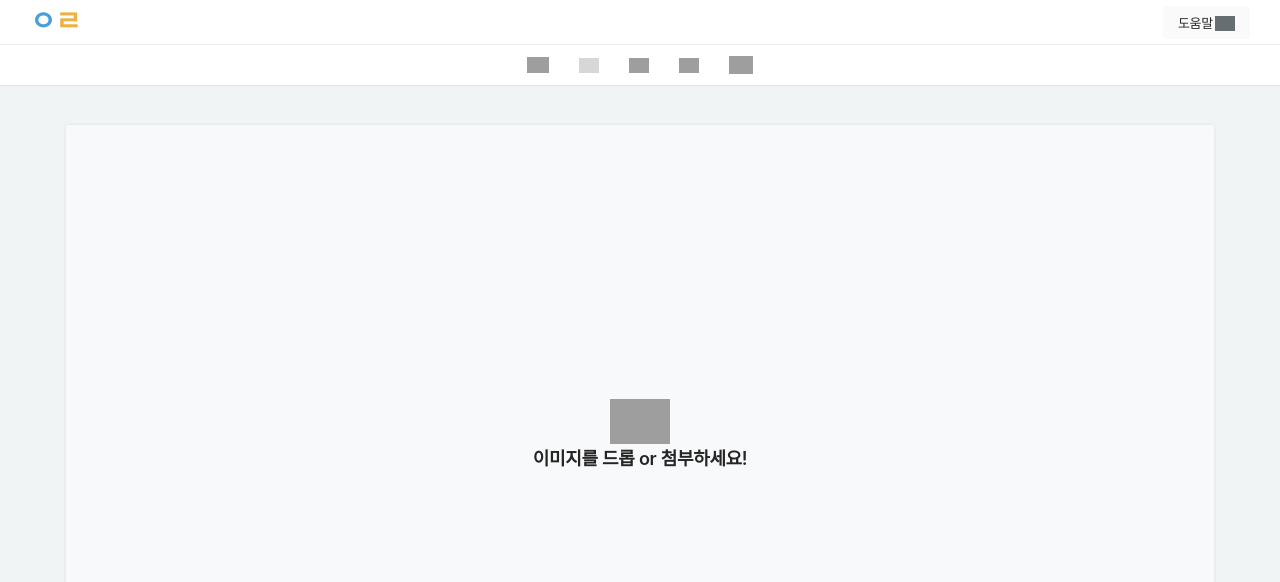
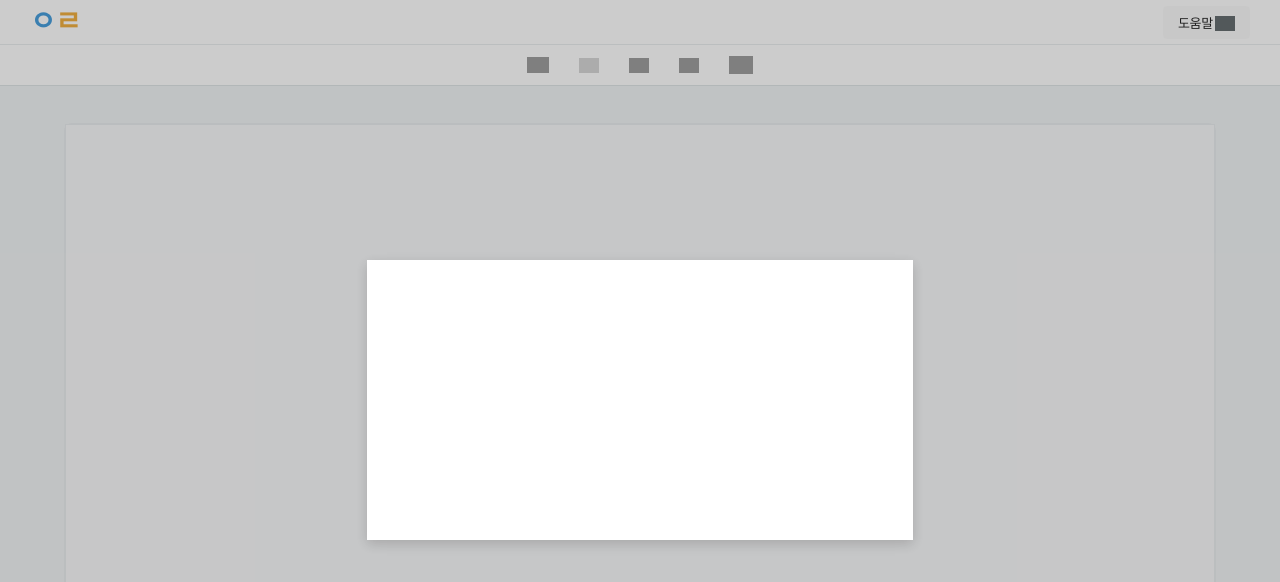
Before and after one commit to mecanvas/early-front, a Next.js app: page /tool/divided in a window 1280 px wide. Both pictures are taken after a click on the button "도움말". Shown: the top 582 px of the page. Built offline with nearby package versions, Linux system fonts and the light colour scheme; grey boxes are pictures that could not be loaded; a web font is replaced by a local one.

Commit message:
튜토리얼 모달 오픈 완료

```diff
--- a/src/components/common/HelperButton.tsx
+++ b/src/components/common/HelperButton.tsx
@@ -1,6 +1,8 @@
 import styled from '@emotion/styled';
 import { Button } from 'antd';
 import { icons } from 'public/icons';
+import { useCallback, useState } from 'react';
+import ToolTutorial from 'src/components/tool/ToolTutorial';
 
 const HelpButton = styled(Button)`
   height: 34px;
@@ -30,11 +32,20 @@ const HelpButton = styled(Button)`
 `;
 
 const FloatHelper = () => {
+  const [showingModal, setShowingModal] = useState(false);
+
+  const handleOpenTutorial = useCallback(() => {
+    setShowingModal((prev) => !prev);
+  }, []);
+
   return (
-    <HelpButton type="text">
-      <span>도움말</span>
-      <img src={icons.questionMark} />
-    </HelpButton>
+    <>
+      <HelpButton type="text" onClick={handleOpenTutorial}>
+        <span>도움말</span>
+        <img src={icons.questionMark} />
+      </HelpButton>
+      {showingModal && <ToolTutorial onClick={handleOpenTutorial} />}
+    </>
   );
 };
 
--- a/src/components/tool/ToolTutorial.tsx
+++ b/src/components/tool/ToolTutorial.tsx
@@ -7,10 +7,19 @@ const TutorialContainer = styled.div`
   left: 0;
   width: 100%;
   height: 100vh;
-  z-index: 100;
   display: flex;
   justify-content: center;
+  z-index: 100;
   align-items: center;
+`;
+
+const TutorialModalBackground = styled.div`
+  position: fixed;
+  top: 0;
+  left: 0;
+  width: 100%;
+  height: 100vh;
+  background-color: rgba(0, 0, 0, 0.2);
 `;
 
 const TutorialModal = styled.div`
@@ -18,11 +27,17 @@ const TutorialModal = styled.div`
   height: 280px;
   background-color: ${({ theme }) => theme.color.white};
   box-shadow: 0 4px 12px 0 rgb(0 0 0 / 16%);
+  z-index: 101;
 `;
 
-const ToolTutorial = () => {
+interface Props {
+  onClick: () => void;
+}
+
+const ToolTutorial = ({ onClick }: Props) => {
   return (
     <TutorialContainer>
+      <TutorialModalBackground onClick={onClick} />
       <TutorialModal></TutorialModal>
     </TutorialContainer>
   );
```
